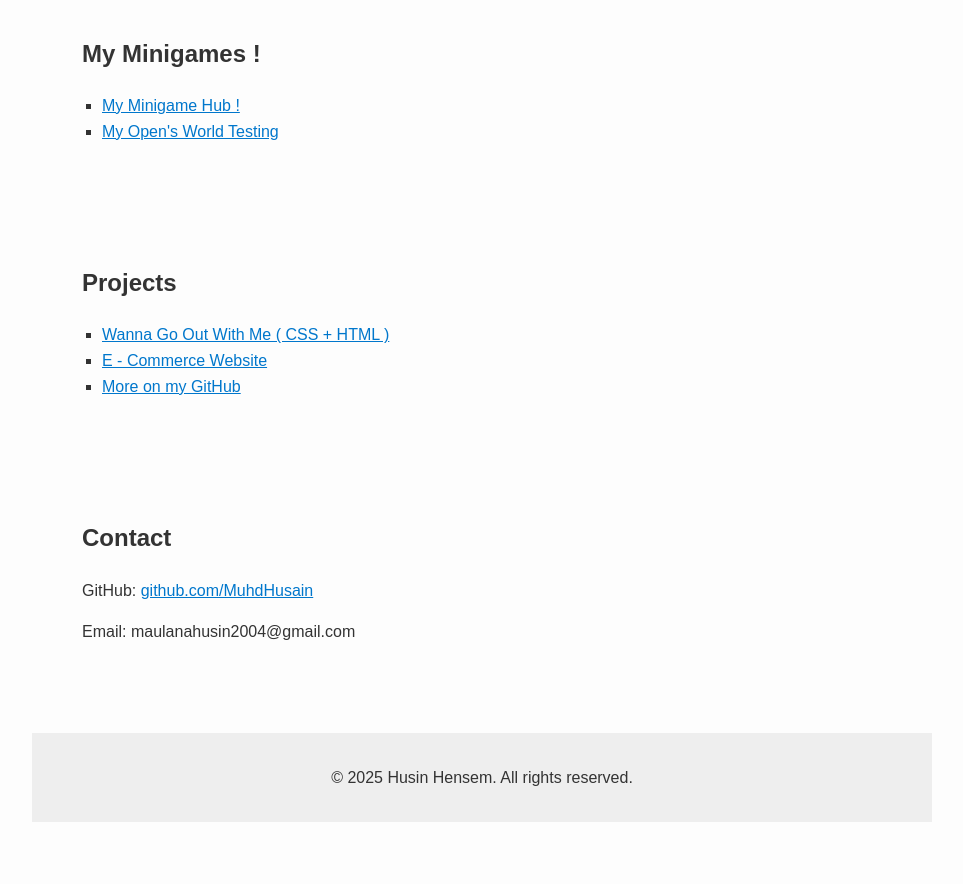
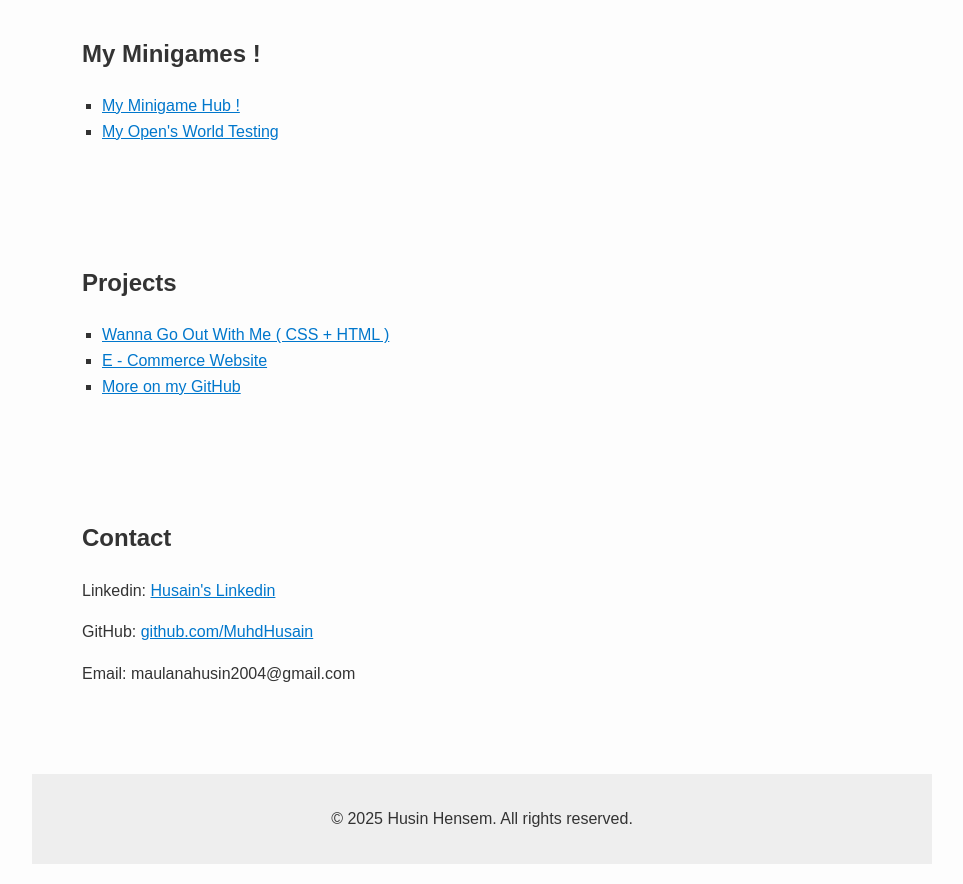
Before and after one commit to MuhdHusain/myself.github.io, a plain HTML site: page index.html in a window 1280 px wide. Shown: the part 1059-1943 px from the top of the page, without its empty margins (158-1121 px from the left). Before the commit the page ends 1901 px from the top, so only its background shows below. Drawn offline with Linux system fonts and the light colour scheme.

Commit message:
Update index.html

```diff
--- a/index.html
+++ b/index.html
@@ -87,6 +87,7 @@
 
   <section id="contact">
     <h2>Contact</h2>
+    <p>Linkedin: <a href="https://www.linkedin.com/in/muhammad-husain-7a3a5127b/">Husain's Linkedin</a></p>
     <p>GitHub: <a href="https://github.com/MuhdHusain">github.com/MuhdHusain</a></p>
     <p>Email: maulanahusin2004@gmail.com</p>
   </section>
```
